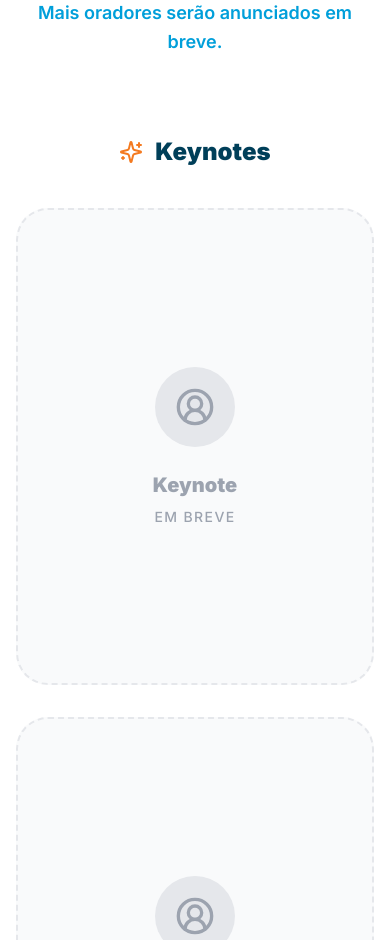
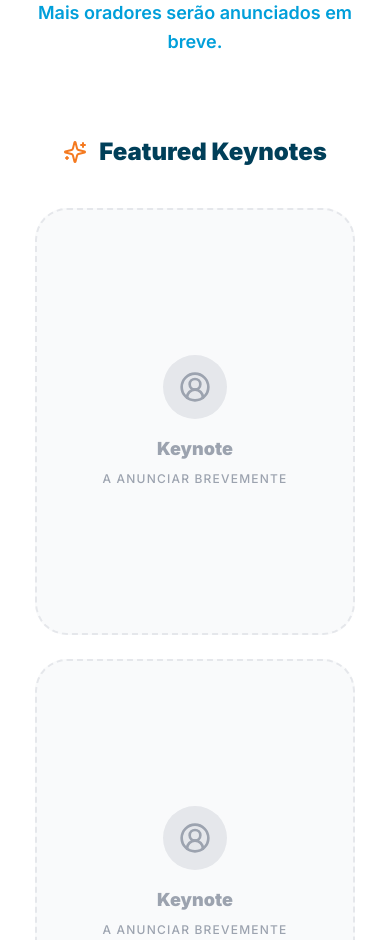
Before and after one commit to tugagilportugal-star/rsg2026, a React (Vite) app: page / in a window 390 px wide. Shown: the part 11060-12000 px from the top of the page. Built offline with nearby package versions, Linux system fonts and the light colour scheme; no server answers.

Commit message:
Update Speakers.tsx

```diff
--- a/sections/Speakers.tsx
+++ b/sections/Speakers.tsx
@@ -19,19 +19,19 @@ export const Speakers: React.FC = () => {
   const keynotes: SpeakerData[] =[
     {
       id: "k1",
+      name: "Lyssa Adkins",
+      role: "Author of Coaching Agile Teams",
+      // Substitua pelo link real da foto da Lyssa
+      image: "https://ui-avatars.com/api/?name=Lyssa+Adkins&background=F47A20&color=fff&size=600",
+      linkedin: "https://www.linkedin.com/in/lyssaadkins/",
+      isRevealed: false
+    },
+    {
+      id: "k2",
       name: "TBA",
       role: "Global Leader",
       image: "",
       linkedin: "",
-      isRevealed: false
-    },
-    {
-      id: "k2",
-      name: "Lyssa Adkins",
-      role: "Author of Coaching Agile Teams",
-      // Substitua pelo link real da foto da Lyssa
-      image: "https://i.postimg.cc/htmyQzQ1/Lyssa-Adkins.png",
-      linkedin: "https://www.linkedin.com/in/lyssaadkins/",
       isRevealed: false
     },
     {
@@ -53,17 +53,17 @@ export const Speakers: React.FC = () => {
       name: "Ricardo Caldas",
       role: "Product Owner",
       // Substitua pelo link real da foto do Ricardo
-      image: "https://i.postimg.cc/htsVZTwL/Ricardo-Caldas-(3).png",
-      linkedin: "https://www.linkedin.com/in/ricardo-caldas/", // Verifique o link
+      image: "https://i.postimg.cc/htsVZTwL/Ricardo_Caldas_(3).png",
+      linkedin: "https://www.linkedin.com/in/ricardo-caldas/",
       isRevealed: true
     },
     {
       id: "s2",
       name: "Joana Silva",
       role: "Director of Quality Assurance",
-      image: "https://i.postimg.cc/Gpwcvy73/Joana-Silva.png",
+      image: "https://i.postimg.cc/Gpwcvy73/Joana_Silva.png",
       linkedin: "https://www.linkedin.com/in/joanacssilva/",
-      isRevealed: true // Mude para true quando anunciar
+      isRevealed: true
     },
     {
       id: "s3",
@@ -71,21 +71,22 @@ export const Speakers: React.FC = () => {
       role: "Co-author of Team Topologies",
       image: "https://ui-avatars.com/api/?name=Manuel+Pais&background=003F59&color=fff&size=400",
       linkedin: "https://www.linkedin.com/in/manuelpais/",
-      isRevealed: false // Mude para true quando anunciar
+      isRevealed: false
     },
     {
       id: "s4",
       name: "Paulo Caroli",
-      role: "Author of Lean Inception & Team OKRs",
+      role: "Author of Lean Inception",
       image: "https://ui-avatars.com/api/?name=Paulo+Caroli&background=003F59&color=fff&size=400",
       linkedin: "https://www.linkedin.com/in/paulocaroli/",
-      isRevealed: false // Mude para true quando anunciar
+      isRevealed: false
     },
     // Placeholders para manter a grelha de 10 speakers planeados
     ...Array.from({ length: 6 }).map((_, i) => ({
       id: `tba-${i+5}`,
       name: "Revealing Soon",
       role: "Agile Practitioner",
+      company: "TBA",
       image: "",
       linkedin: "",
       isRevealed: false
@@ -96,46 +97,47 @@ export const Speakers: React.FC = () => {
   // COMPONENTES DE RENDERIZAÇÃO (CARDS)
   // ==========================================
 
-  // Card para Keynote
+  // Card para Keynote (TAMANHO AJUSTADO)
   const KeynoteCard = ({ data }: { data: SpeakerData }) => {
     if (!data.isRevealed) {
       return (
-        <div className="relative overflow-hidden rounded-[2rem] bg-gray-50 border-2 border-dashed border-gray-200 aspect-[3/4] flex flex-col items-center justify-center text-center p-8 group transition-all duration-300 hover:bg-gray-100">
-           <div className="w-20 h-20 bg-gray-200 rounded-full flex items-center justify-center mb-6">
-              <UserCircle2 className="w-10 h-10 text-gray-400" />
+        <div className="relative overflow-hidden rounded-[2rem] bg-gray-50 border-2 border-dashed border-gray-200 aspect-[3/4] w-full max-w-[320px] mx-auto flex flex-col items-center justify-center text-center p-6 group transition-all duration-300 hover:bg-gray-100">
+           <div className="w-16 h-16 bg-gray-200 rounded-full flex items-center justify-center mb-4">
+              <UserCircle2 className="w-8 h-8 text-gray-400" />
            </div>
-           <h3 className="text-xl font-black text-gray-400 mb-2">Keynote</h3>
-           <p className="text-gray-400 text-sm font-medium uppercase tracking-widest">Em breve</p>
+           <h3 className="text-lg font-black text-gray-400 mb-2">Keynote</h3>
+           <p className="text-gray-400 text-xs font-medium uppercase tracking-widest">A anunciar brevemente</p>
         </div>
       );
     }
 
     return (
-      <div className="group relative overflow-hidden rounded-[2rem] aspect-[3/4] shadow-xl">
+      <div className="group relative overflow-hidden rounded-[2rem] aspect-[3/4] w-full max-w-[320px] mx-auto shadow-xl">
         <img
           src={data.image}
           alt={data.name}
           className="w-full h-full object-cover transition-transform duration-700 group-hover:scale-105"
         />
         {/* Gradiente para garantir leitura do texto */}
-        <div className="absolute inset-0 bg-gradient-to-t from-brand-darkBlue via-brand-darkBlue/40 to-transparent opacity-90"></div>
+        <div className="absolute inset-0 bg-gradient-to-t from-brand-darkBlue via-brand-darkBlue/50 to-transparent opacity-90"></div>
 
-        <div className="absolute bottom-0 left-0 w-full p-8 md:p-10 flex flex-col items-start text-left">
-            <span className="inline-flex items-center gap-1 bg-brand-orange text-white text-[10px] font-bold px-3 py-1 rounded-full uppercase tracking-widest mb-4">
+        <div className="absolute bottom-0 left-0 w-full p-6 md:p-8 flex flex-col items-start text-left">
+            <span className="inline-flex items-center gap-1 bg-brand-orange text-white text-[10px] font-bold px-3 py-1 rounded-full uppercase tracking-widest mb-3">
                 <Sparkles className="w-3 h-3" /> Keynote
             </span>
-            <h3 className="text-3xl md:text-4xl font-black text-white mb-2">{data.name}</h3>
-            <p className="text-brand-orange font-bold text-sm mb-1">{data.role}</p>
+            <h3 className="text-2xl md:text-3xl font-black text-white mb-1 leading-tight">{data.name}</h3>
+            <p className="text-brand-orange font-bold text-xs mb-1">{data.role}</p>
+            <p className="text-gray-300 text-xs mb-4">{data.company}</p>
 
             {data.linkedin && (
               <a
                 href={data.linkedin}
                 target="_blank"
                 rel="noreferrer"
-                className="w-10 h-10 rounded-full bg-white/10 backdrop-blur-md flex items-center justify-center hover:bg-brand-blue hover:text-white transition-colors text-white"
+                className="w-8 h-8 rounded-full bg-white/10 backdrop-blur-md flex items-center justify-center hover:bg-brand-blue hover:text-white transition-colors text-white"
                 aria-label={`LinkedIn de ${data.name}`}
               >
-                <Linkedin className="w-5 h-5" />
+                <Linkedin className="w-4 h-4" />
               </a>
             )}
         </div>
@@ -149,8 +151,8 @@ export const Speakers: React.FC = () => {
       return (
         <div className="flex flex-col items-center text-center group">
           <div className="w-full aspect-square rounded-2xl bg-gray-50 border-2 border-dashed border-gray-200 flex flex-col items-center justify-center mb-4 transition-colors group-hover:bg-gray-100">
-             <UserCircle2 className="w-12 h-12 text-gray-300 mb-2" />
-             <span className="text-xs font-bold text-gray-400 uppercase tracking-widest">Em Breve</span>
+             <UserCircle2 className="w-10 h-10 text-gray-300 mb-2" />
+             <span className="text-[10px] font-bold text-gray-400 uppercase tracking-widest">Em Breve</span>
           </div>
         </div>
       );
@@ -162,25 +164,24 @@ export const Speakers: React.FC = () => {
           <img
             src={data.image}
             alt={data.name}
-            // O efeito grayscale -> color no hover é um clássico premium
             className="w-full h-full object-cover transition-all duration-500 grayscale group-hover:grayscale-0 group-hover:scale-105"
           />
-          {/* O link do linkedin aparece sobre a foto no hover (opcional, mas fica elegante) */}
           {data.linkedin && (
             <a
               href={data.linkedin}
               target="_blank"
               rel="noreferrer"
-              className="absolute bottom-3 right-3 w-10 h-10 rounded-full bg-brand-darkBlue text-white flex items-center justify-center opacity-0 group-hover:opacity-100 transition-opacity duration-300 hover:bg-brand-blue shadow-lg"
+              className="absolute bottom-3 right-3 w-8 h-8 rounded-full bg-brand-darkBlue text-white flex items-center justify-center opacity-0 group-hover:opacity-100 transition-opacity duration-300 hover:bg-brand-blue shadow-lg"
               aria-label={`LinkedIn de ${data.name}`}
             >
-              <Linkedin className="w-5 h-5" />
+              <Linkedin className="w-4 h-4" />
             </a>
           )}
         </div>
 
-        <h4 className="font-bold text-xl text-brand-darkBlue mb-1">{data.name}</h4>
-        <p className="text-sm font-medium text-brand-orange mb-1">{data.role}</p>
+        <h4 className="font-bold text-lg text-brand-darkBlue mb-1">{data.name}</h4>
+        <p className="text-xs font-medium text-brand-orange mb-1">{data.role}</p>
+        <p className="text-[11px] text-gray-500 leading-tight">{data.company}</p>
       </div>
     );
   };
@@ -192,7 +193,7 @@ export const Speakers: React.FC = () => {
         {/* Cabeçalho */}
         <div className="text-center mb-20">
           <span className="text-brand-orange font-bold tracking-[0.2em] uppercase text-xs block mb-3">
-            O Line-Up
+            Line-Up
           </span>
           <h2 className="text-4xl md:text-5xl font-black text-brand-darkBlue mb-6 tracking-tight">
             Keynotes & Speakers
@@ -207,10 +208,10 @@ export const Speakers: React.FC = () => {
         <div className="mb-24">
             <h3 className="text-2xl font-black text-brand-darkBlue mb-10 text-center md:text-left flex items-center justify-center md:justify-start gap-3">
                 <Sparkles className="text-brand-orange w-6 h-6" />
-                Keynotes
+                Featured Keynotes
             </h3>
-            {/* Adapta-se perfeitamente: 1, 2 ou 3 colunas dependendo do ecrã */}
-            <div className="grid grid-cols-1 md:grid-cols-2 lg:grid-cols-3 gap-8">
+            {/* Grelha com justify-items-center para manter os cartões centrados mesmo que haja espaço */}
+            <div className="grid grid-cols-1 md:grid-cols-2 lg:grid-cols-3 gap-6 md:gap-8 justify-items-center">
                 {keynotes.map(keynote => (
                     <KeynoteCard key={keynote.id} data={keynote} />
                 ))}
@@ -220,9 +221,8 @@ export const Speakers: React.FC = () => {
         {/* 2. Secção de Speakers */}
         <div>
             <h3 className="text-2xl font-black text-brand-darkBlue mb-10 text-center md:text-left">
-                Speakers
+                Speakers & Panelists
             </h3>
-            {/* Grelha de Speakers: 2 no telemóvel, 3 no tablet, 5 no desktop */}
             <div className="grid grid-cols-2 md:grid-cols-3 lg:grid-cols-5 gap-x-6 gap-y-12">
                 {speakers.map(speaker => (
                     <SpeakerCard key={speaker.id} data={speaker} />
```
